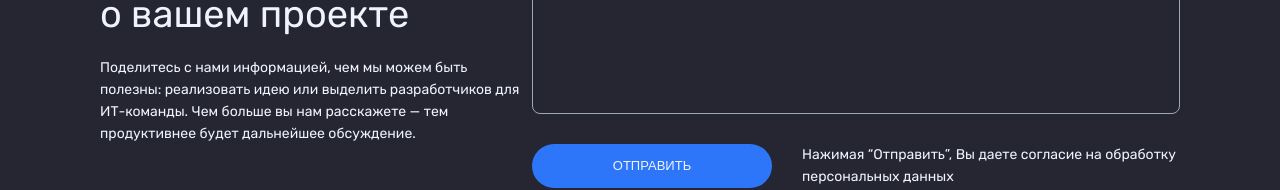
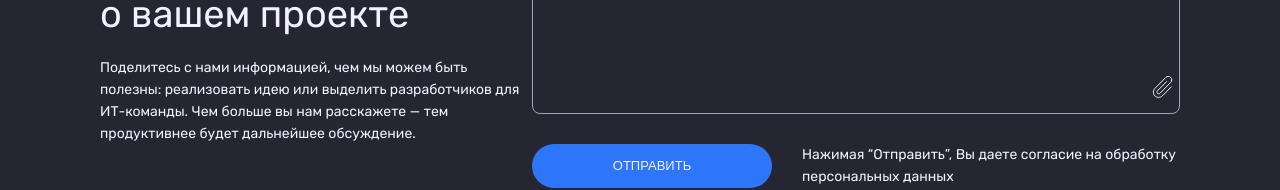
Before and after one commit to Sovazavr/cyberiaTest, a React (Create React App) app: page / in a window 1280 px wide. Shown: the part 1523-1713 px from the top of the page. Built offline with nearby package versions, Linux system fonts and the light colour scheme.

Commit message:
change file

```diff
--- a/src/components/Form/Form.module.scss
+++ b/src/components/Form/Form.module.scss
@@ -139,3 +139,35 @@
         text-align: center;
     }
 }
+
+.form__file{
+    width: 100%;
+    background-color: rgba($color: #000000, $alpha: 0);
+    display: flex;
+    align-items: center;
+    justify-content: flex-end;
+    border: none;
+
+    height: 26px;
+    overflow: hidden;
+    padding: 2px;
+    position: relative;
+    text-align: left;
+    vertical-align: middle;
+    height: 100%;
+    input {
+        opacity: 0;
+        width: 15px;
+        position: absolute;
+        right: 10px;
+        cursor: pointer;
+    }
+    span {
+        color: $text-default-color;
+        font-size: 13px;
+        font-weight: 300;
+        line-height: 18px;
+        letter-spacing: 0em;
+        margin-right: 20px;
+    }
+}
--- a/src/components/Form/Form.tsx
+++ b/src/components/Form/Form.tsx
@@ -1,4 +1,4 @@
-import React, { useState } from 'react'
+import React, { ChangeEvent, useState } from 'react'
 import s from "./Form.module.scss"
 import { GlobalSVGSelector } from '../GlobalSVGSelector/GlobalSVGSelector'
 
@@ -9,7 +9,14 @@ interface FormValues {
 }
 
 const Form = () => {
-    const [emailValue, setEmailValue] = useState<FormValues>({email: '', phone: ''});
+    const [formValue, setFormValue] = useState<FormValues>({ email: '', phone: '' });
+    const [file, setFile] = useState<File>()
+
+    const handleFileChange = (e: ChangeEvent<HTMLInputElement>) => {
+        if (e.target.files) {
+            setFile(e.target.files[0])
+        }
+    }
 
 
     return (
@@ -28,12 +35,17 @@ const Form = () => {
                         <label className={s.placeholder__label}>E-mail</label>
                     </div>
                     <div className={s.form__input__wrapper}>
-                        <input type='phone'/>
+                        <input type='phone' />
                         <label className={s.placeholder__label}>Телефон</label>
                     </div>
                     <div className={s.form__textarea__wrapper}>
                         <textarea className={s.form__textarea} />
                         <label className={s.placeholder__label}>Сообщение</label>
+                        <div className={s.form__file}>
+                            <span>{file ? file.name : ""}</span>
+                            <input id="upload" type="file" name="upload" onChange={handleFileChange} />
+                            <GlobalSVGSelector typeSvg='paperclip'/>
+                        </div>
                     </div>
                     <div className={s.form__button__wrapper}>
                         <button>ОТПРАВИТЬ</button>
--- a/src/components/GlobalSVGSelector/GlobalSVGSelector.tsx
+++ b/src/components/GlobalSVGSelector/GlobalSVGSelector.tsx
@@ -86,7 +86,7 @@ export const GlobalSVGSelector = ({ typeSvg }: Props) => {
             return (
                 <svg width="156" height="144" viewBox="0 0 156 144" fill="none" xmlns="http://www.w3.org/2000/svg">
                     <circle cx="83" cy="81" r="63" fill="#6C799F" />
-                    <mask id="mask0_5441_3041" style={{ maskType : "alpha"}} maskUnits="userSpaceOnUse" x="20" y="18" width="126" height="126">
+                    <mask id="mask0_5441_3041" style={{ maskType: "alpha" }} maskUnits="userSpaceOnUse" x="20" y="18" width="126" height="126">
                         <circle cx="83" cy="81" r="63" fill="#6C799F" />
                     </mask>
                     <g mask="url(#mask0_5441_3041)">
@@ -164,7 +164,15 @@ export const GlobalSVGSelector = ({ typeSvg }: Props) => {
                     </defs>
                 </svg >
             )
+        case 'paperclip':
+            return (
+                <svg width="28" height="29" viewBox="0 0 28 29" fill="none" xmlns="http://www.w3.org/2000/svg">
+                    <path d="M17.4994 9.66699L8.38756 18.9301C8.05937 19.2583 7.875 19.7034 7.875 20.1675C7.875 20.6317 8.05937 21.0768 8.38756 21.405C8.71575 21.7332 9.16087 21.9175 9.625 21.9175C10.0891 21.9175 10.5342 21.7332 10.8624 21.405L21.7242 10.3919C22.0492 10.0669 22.307 9.68102 22.4829 9.25638C22.6588 8.83174 22.7494 8.37662 22.7494 7.91699C22.7494 7.45737 22.6588 7.00224 22.4829 6.5776C22.307 6.15296 22.0492 5.76712 21.7242 5.44212C21.3992 5.11711 21.0134 4.85931 20.5888 4.68341C20.1641 4.50752 19.709 4.41699 19.2494 4.41699C18.7897 4.41699 18.3346 4.50752 17.91 4.68341C17.4853 4.85931 17.0995 5.11711 16.7745 5.44212L5.91269 16.4552C4.92812 17.4398 4.375 18.7751 4.375 20.1675C4.375 21.5599 4.92812 22.8953 5.91269 23.8798C6.89726 24.8644 8.23261 25.4175 9.625 25.4175C11.0174 25.4175 12.3527 24.8644 13.3373 23.8798L22.3119 14.917" stroke="#EEF3FF" stroke-linecap="round" stroke-linejoin="round" />
+                </svg>
+            )
+
+
         default:
-return null;
+            return null;
     }
 }
```
